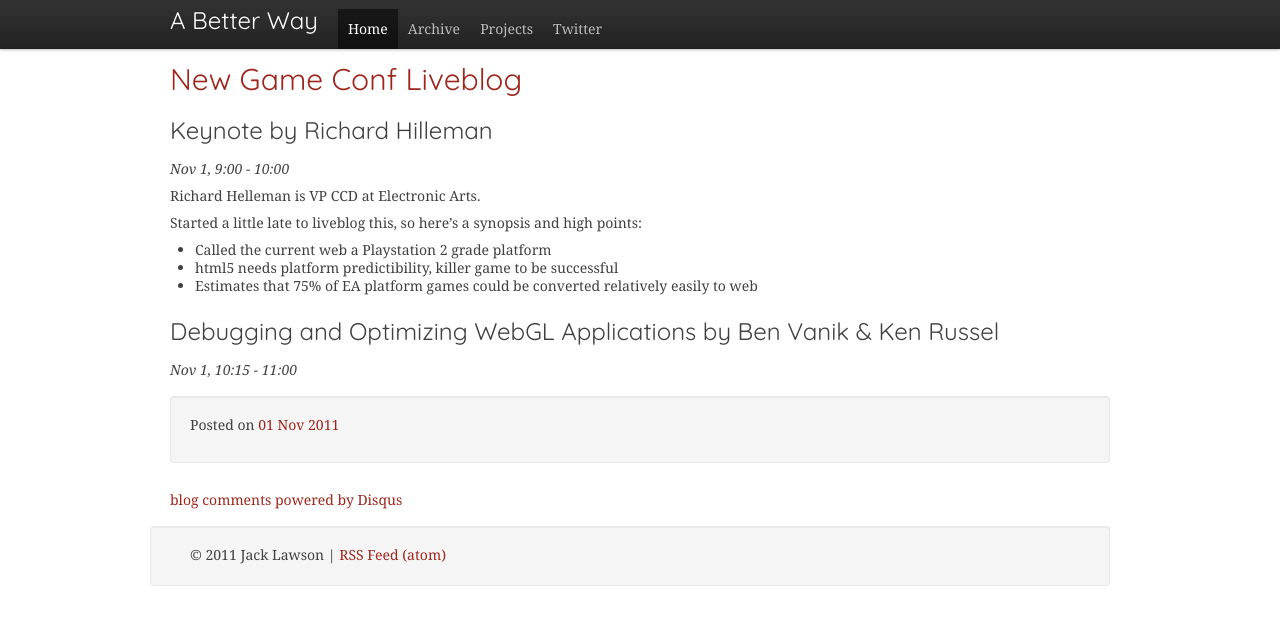
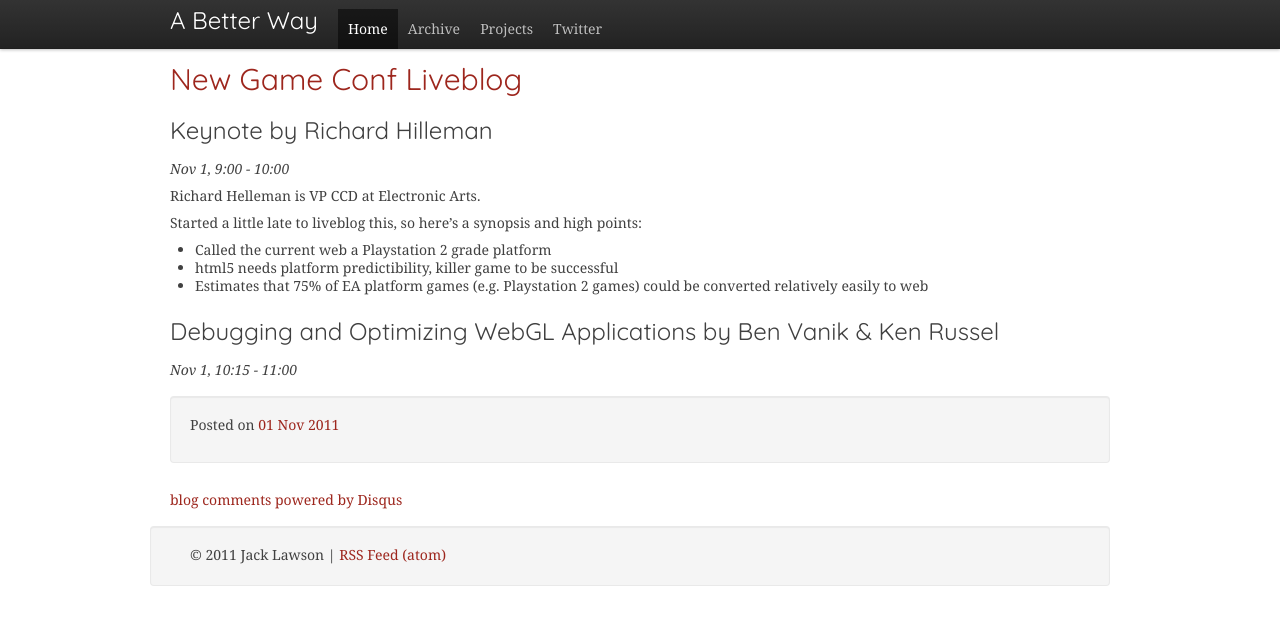
Before and after one commit to ajacksified/ajacksified.github.com, a Jekyll site: the page built from _posts/2011-11-01-new-game-conf-liveblog.markdown, in a window 1280 px wide. Shown: the top 625 px of the page. Built offline with Jekyll 4.4.1, drawn with Linux system fonts in a browser that asks for light colours; nearby versions of some CDN libraries; some web fonts are replaced; comment, search, counter and statistics services are not loaded.

Commit message:
Updated text for liveblog

```diff
--- a/_posts/2011-11-01-new-game-conf-liveblog.markdown
+++ b/_posts/2011-11-01-new-game-conf-liveblog.markdown
@@ -17,7 +17,7 @@ Started a little late to liveblog this, so here's a synopsis and high points:
 
 * Called the current web a Playstation 2 grade platform
 * html5 needs platform predictibility, killer game to be successful
-* Estimates that 75% of EA platform games could be converted relatively easily to web
+* Estimates that 75% of EA platform games (e.g. Playstation 2 games) could be converted relatively easily to web
 
 Debugging and Optimizing WebGL Applications by Ben Vanik &amp; Ken Russel
 -------------------------------------------------------------------------
```
